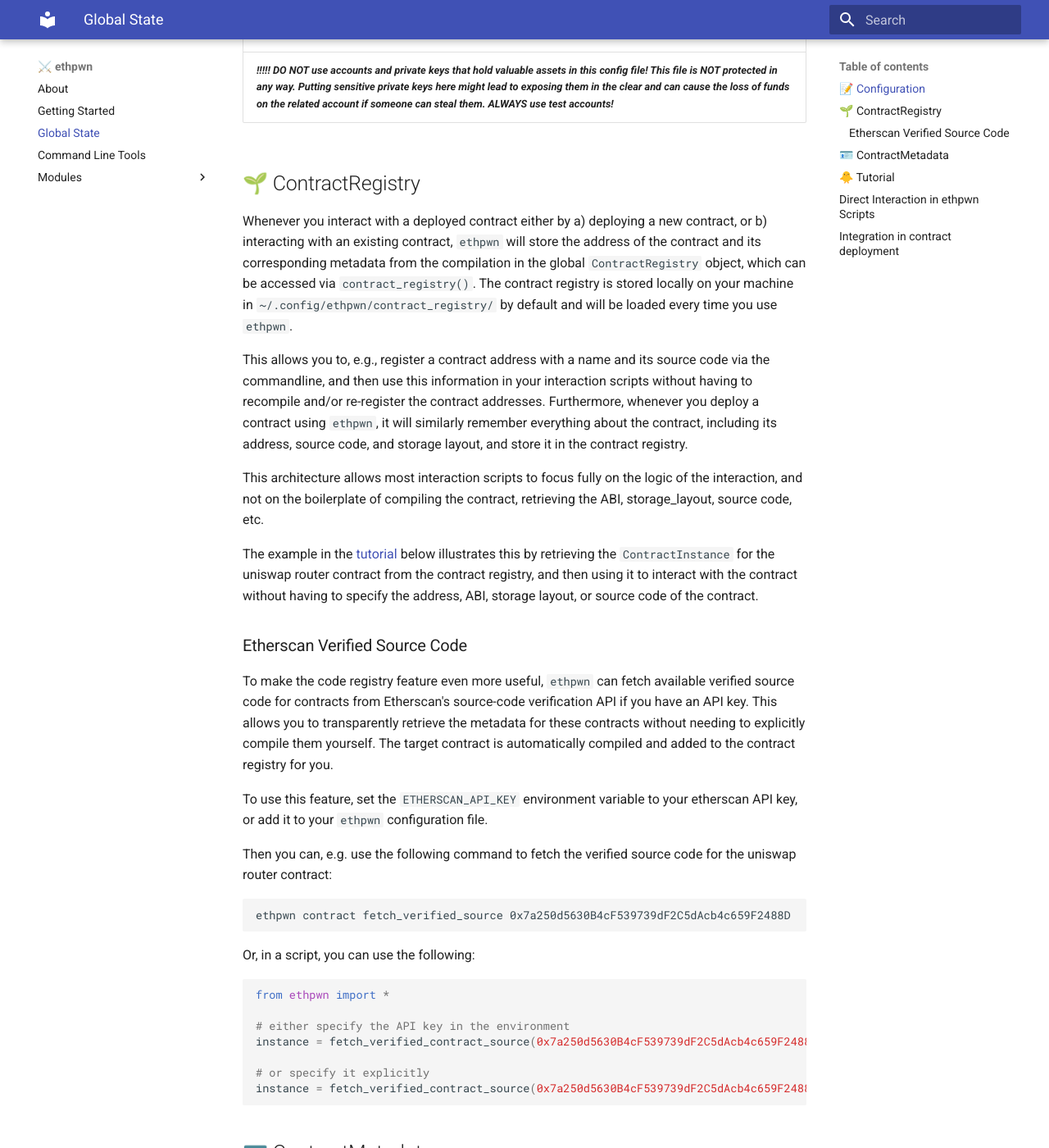
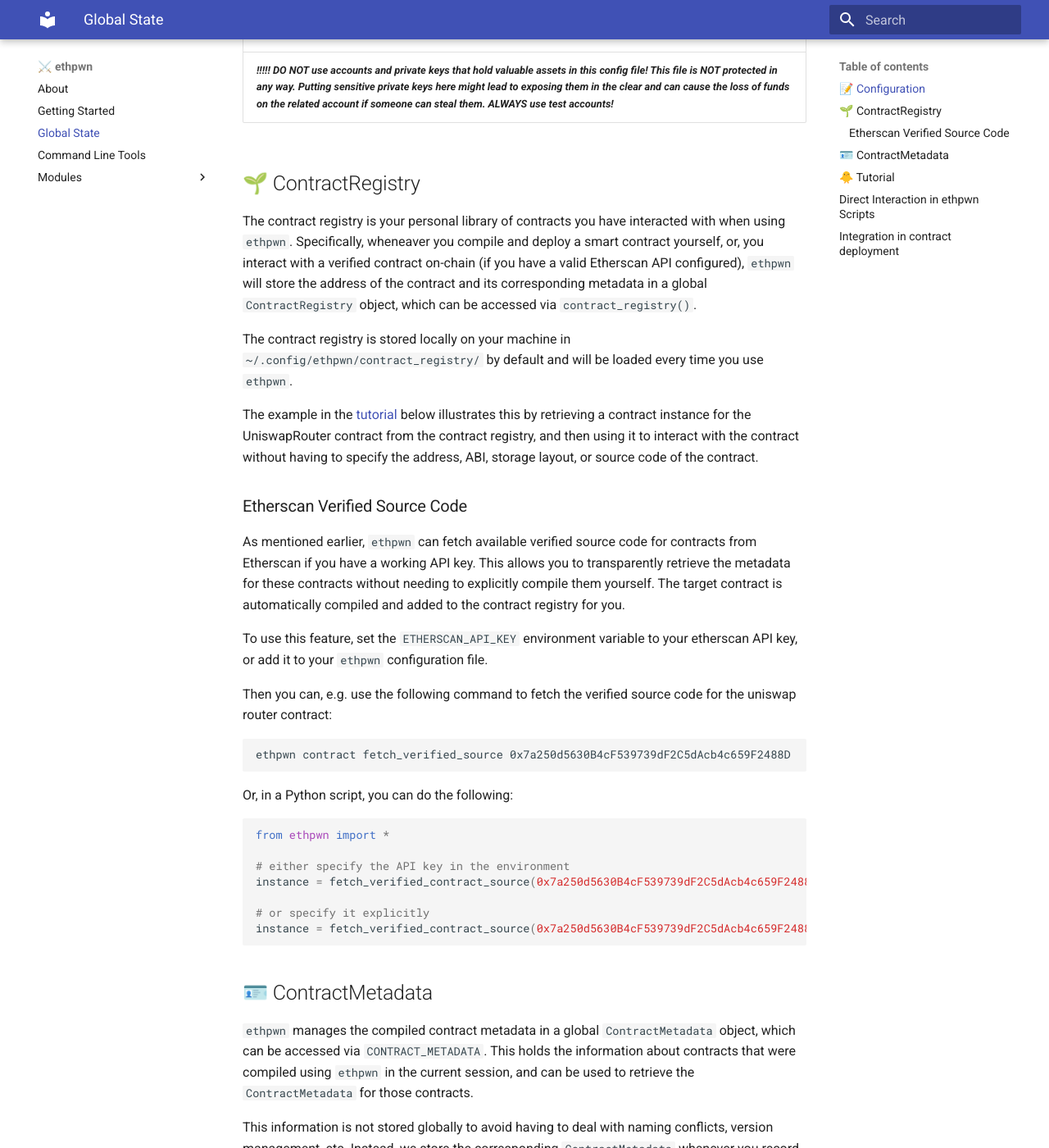
Before and after one commit to ethpwn/ethpwn, an MkDocs documentation site: the page built from docs/docs/ethpwn/global_state.md, in a window 1280 px wide and 1400 px high, scrolled down 1580 px. Shown: the whole window at 82% size. Built offline with MkDocs 1.6.1 and Material for MkDocs 9.7.7, drawn with Linux system fonts in a browser that asks for light colours; some of the changed text lies outside the part shown.

Commit message:
fixing doc
Signed-off-by: degrigis <degrigis@ucsb.edu>

````diff
--- a/docs/docs/ethpwn/global_state.md
+++ b/docs/docs/ethpwn/global_state.md
@@ -2,17 +2,17 @@
 
 `ethpwn` maintains a variety of global state across runs to allow the interaction scripts to focus only on the logic of the interaction, and not on the boilerplate of setting up the environment.
 
-Specifically, `ethpwn` maintains the following concepts in a global state: global configuration, including wallets and api keys, compiled contract metadata, and deployed contract instances.
+Specifically, `ethpwn` maintains the following concepts in a global state: global configuration (e.g., wallets info), compiled contract metadata, and deployed contract instances.
 
 ## 📝 Configuration
 
 | ❗️ Note                                                              |
 |----------------------------------------------------------------------|
-| To start out, if you haven't created your global config before, you can run `ethpwn config create` to create your initial configuration file. It will interactively prompt you for the most important settings, including the Ethereum node URL to use and the setup/import of your wallets. |
+| To start out, if you haven't created your global config before, you can run `ethpwn config create` to generate your initial configuration file. This command will interactively prompt you for the most important settings, including the Ethereum node URL to use, and the setup/import your wallets. |
 
 The configuration for `ethpwn` is located at `~/.config/ethpwn/config.json`. This file allows you to configure a variety of settings globally, which are then used by the various modules to simplify the interaction process.
 
-You can use the `ethpwn config` and `ethpwn wallet` commands to modify the most common configuration settings, or edit the file directly.
+You can use the `ethpwn config` and `ethpwn wallet` commands to modify the most common configuration settings, or you can edit the file directly.
 
 The most important settings are the following:
 
@@ -57,20 +57,16 @@
 | ***!!!!! DO NOT use accounts and private keys that hold valuable assets in this config file! This file is NOT protected in any way. Putting sensitive private keys here might lead to exposing them in the clear and can cause the loss of funds on the related account if someone can steal them. ALWAYS use test accounts!***|
 
 ## 🌱 ContractRegistry
-Whenever you interact with a deployed contract either by a) deploying a new contract, or b) interacting with an existing contract,
-`ethpwn` will store the address of the contract and its corresponding metadata from the compilation in the global `ContractRegistry` object, which can be accessed via `contract_registry()`.
-The contract registry is stored locally on your machine in `~/.config/ethpwn/contract_registry/` by default and will be loaded
-every time you use `ethpwn`.
+The contract registry is your personal library of contracts you have interacted with when using `ethpwn`.
+Specifically, wheneaver you compile and deploy a smart contract yourself, or, you interact with a verified contract on-chain (if you have a valid Etherscan API configured), `ethpwn` will store the address of the contract and its corresponding metadata in a global `ContractRegistry` object, which can be accessed via `contract_registry()`.
 
-This allows you to, e.g., register a contract address with a name and its source code via the commandline, and then use this information in your interaction scripts without having to recompile and/or re-register the contract addresses.
-Furthermore, whenever you deploy a contract using `ethpwn`, it will similarly remember everything about the contract, including its address, source code, and storage layout, and store it in the contract registry.
+The contract registry is stored locally on your machine in `~/.config/ethpwn/contract_registry/` by default and will be loaded every time you use `ethpwn`.
 
-This architecture allows most interaction scripts to focus fully on the logic of the interaction, and not on the boilerplate of compiling the contract, retrieving the ABI, storage_layout, source code, etc.
-
-The example in the [tutorial](#tutorial) below illustrates this by retrieving the `ContractInstance` for the uniswap router contract from the contract registry, and then using it to interact with the contract without having to specify the address, ABI, storage layout, or source code of the contract.
+The example in the [tutorial](#tutorial) below illustrates this by retrieving a contract instance for the UniswapRouter contract from the contract registry, and then using it to interact with the contract without having to specify the address, ABI, storage layout, or source code of the contract.
 
 ### Etherscan Verified Source Code
-To make the code registry feature even more useful, `ethpwn` can fetch available verified source code for contracts from Etherscan's source-code verification API if you have an API key. This allows you to transparently retrieve the metadata for these contracts without needing to explicitly compile them yourself. The target contract is automatically compiled and added to the contract registry for you.
+As mentioned earlier, `ethpwn` can fetch available verified source code for contracts from Etherscan if you have a working API key.
+This allows you to transparently retrieve the metadata for these contracts without needing to explicitly compile them yourself. The target contract is automatically compiled and added to the contract registry for you.
 
 To use this feature, set the `ETHERSCAN_API_KEY` environment variable to your etherscan API key, or add it to your `ethpwn` configuration file.
 
@@ -79,7 +75,7 @@
 ethpwn contract fetch_verified_source 0x7a250d5630B4cF539739dF2C5dAcb4c659F2488D
 ```
 
-Or, in a script, you can use the following:
+Or, in a Python script, you can do the following:
 ```python
 from ethpwn import *
 
````
Also changed, not shown: docs/docs/ethpwn/getting_started.md (+1 -1 lines).
